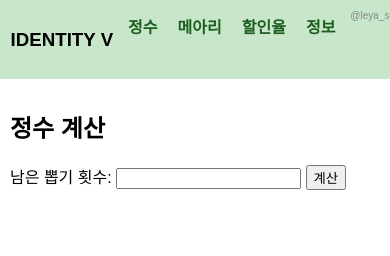
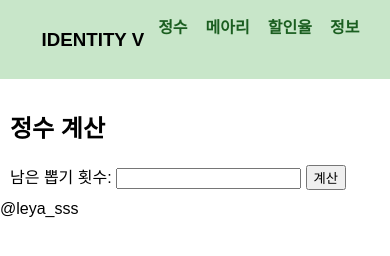
Before and after one commit to leyasss781/idv1, a plain HTML site: page index.html in a window 390 px wide. Drawn offline with Linux system fonts and the light colour scheme.

Commit message:
Update index.html

```diff
--- a/index.html
+++ b/index.html
@@ -73,13 +73,13 @@
       }
       .sidebar ul {
         display: flex;
-        justify-content: center;
+        justify-content: flex-end;
         flex-wrap: wrap;
         padding: 0;
         margin: 0;
       }
       .sidebar ul li {
-        margin: 0 2px;
+        margin: 0 1px;
       }
       .sidebar h3 {
       }
@@ -99,7 +99,6 @@
       <li><a href="#" onclick="showPage('discount-info')">할인율</a></li>
       <li><a href="#" onclick="showPage('efficiency-info')">정보</a></li>
     </ul>
-    <div class="footer">@leya_sss</div>
   </div>
 
   <div class="content">
@@ -165,6 +164,8 @@
       </ul>
     </div>
   </div>
+
+      <div class="footer">@leya_sss</div>
 
   <script>
     function showPage(id) {
```
